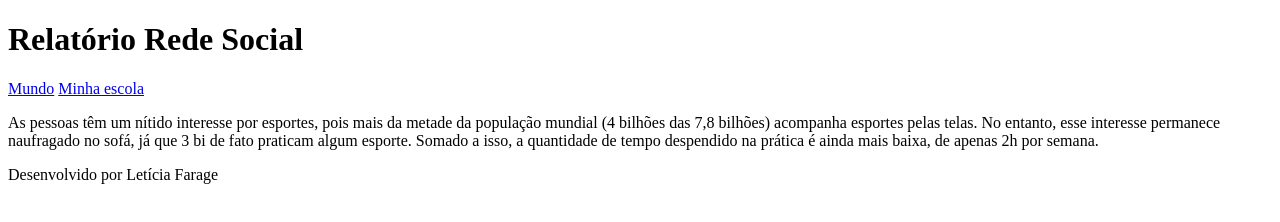
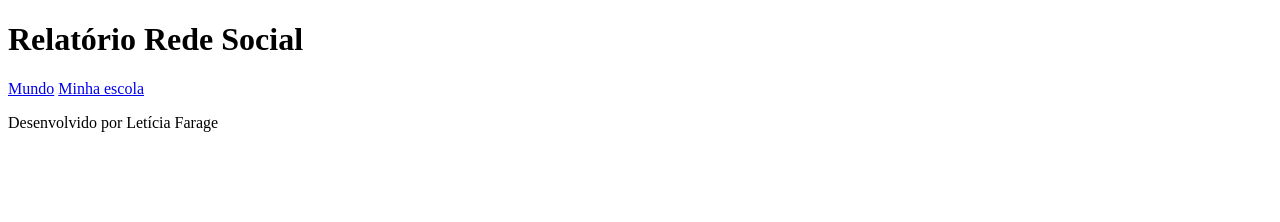
Before and after one commit to lefarage/Formadores-3-jornada, a plain HTML site: page index.html in a window 1280 px wide. Drawn offline with Linux system fonts and the light colour scheme; no server answers.

Commit message:
atribuindocomentario

```diff
--- a/index.html
+++ b/index.html
@@ -15,11 +15,11 @@
     </header>
     <main class="graficos-section">
         <section id="graficos-container" class="graficos-container">
-            <p class="graficos-container__texto">
-                <!-- Insira seu texto aqui -->
+           <!-- <p class="graficos-container__texto">
+
                 As pessoas têm um nítido interesse por esportes, pois mais da metade da população mundial (4 bilhões das 7,8 bilhões) acompanha esportes pelas telas. No entanto, esse interesse permanece naufragado no sofá, já que 3 bi de fato praticam algum esporte. Somado a isso, a quantidade de tempo despendido na prática é ainda mais baixa, de apenas 2h por semana.
 
-             </p>
+             </p> -->
         </section>
     </main>
     <footer>
```
